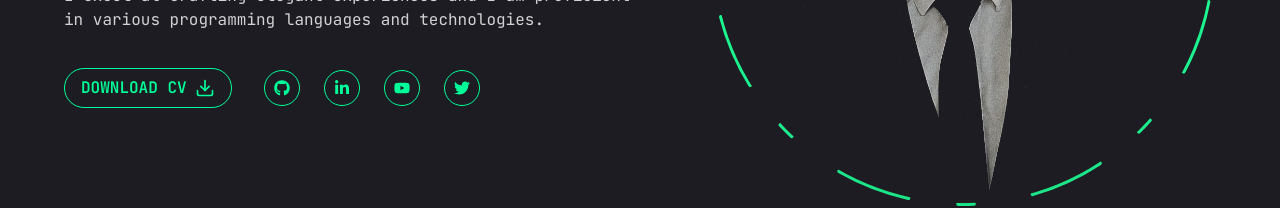
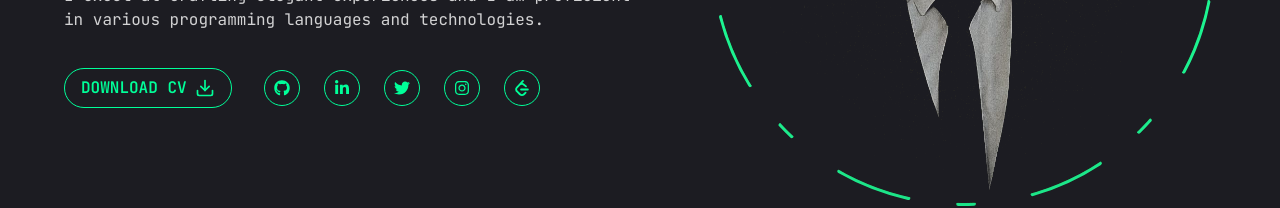
Before and after one commit to Bikashpradhan-2004/bikash-portfolio, a Next.js app: page / in a window 1280 px wide. Shown: the part 467-675 px from the top of the page. Built offline with nearby package versions, Linux system fonts and the light colour scheme.

Commit message:
refactor: modify URLs in social links

```diff
--- a/components/Social/index.jsx
+++ b/components/Social/index.jsx
@@ -1,11 +1,33 @@
 import Link from "next/link";
-import { FaGithub, FaLinkedinIn, FaYoutube, FaTwitter } from "react-icons/fa";
+import { FaGithub, FaLinkedinIn, FaInstagram, FaTwitter } from "react-icons/fa";
+import { SiLeetcode } from "react-icons/si";
 
 const socials = [
-  { icon: <FaGithub />, url: "https://github.com/", label: "GitHub" },
-  { icon: <FaLinkedinIn />, url: "https://linkedin.com/", label: "LinkedIn" },
-  { icon: <FaYoutube />, url: "https://youtube.com/", label: "YouTube" },
-  { icon: <FaTwitter />, url: "https://twitter.com/", label: "Twitter" },
+  {
+    icon: <FaGithub />,
+    url: "https://github.com/Bikashpradhan-2004",
+    label: "GitHub",
+  },
+  {
+    icon: <FaLinkedinIn />,
+    url: "https://www.linkedin.com/in/pradhanbikash/",
+    label: "LinkedIn",
+  },
+  {
+    icon: <FaTwitter />,
+    url: "https://x.com/BikashK83627301",
+    label: "Twitter",
+  },
+  {
+    icon: <FaInstagram />,
+    url: "https://www.instagram.com/bikash.kumar2003/",
+    label: "Instagram",
+  },
+  {
+    icon: <SiLeetcode />,
+    url: "https://leetcode.com/u/BikashKumarPradhan/",
+    lebel: "LeetCode",
+  },
 ];
 
 const Social = ({ containerStyles, iconStyles }) => {
```
